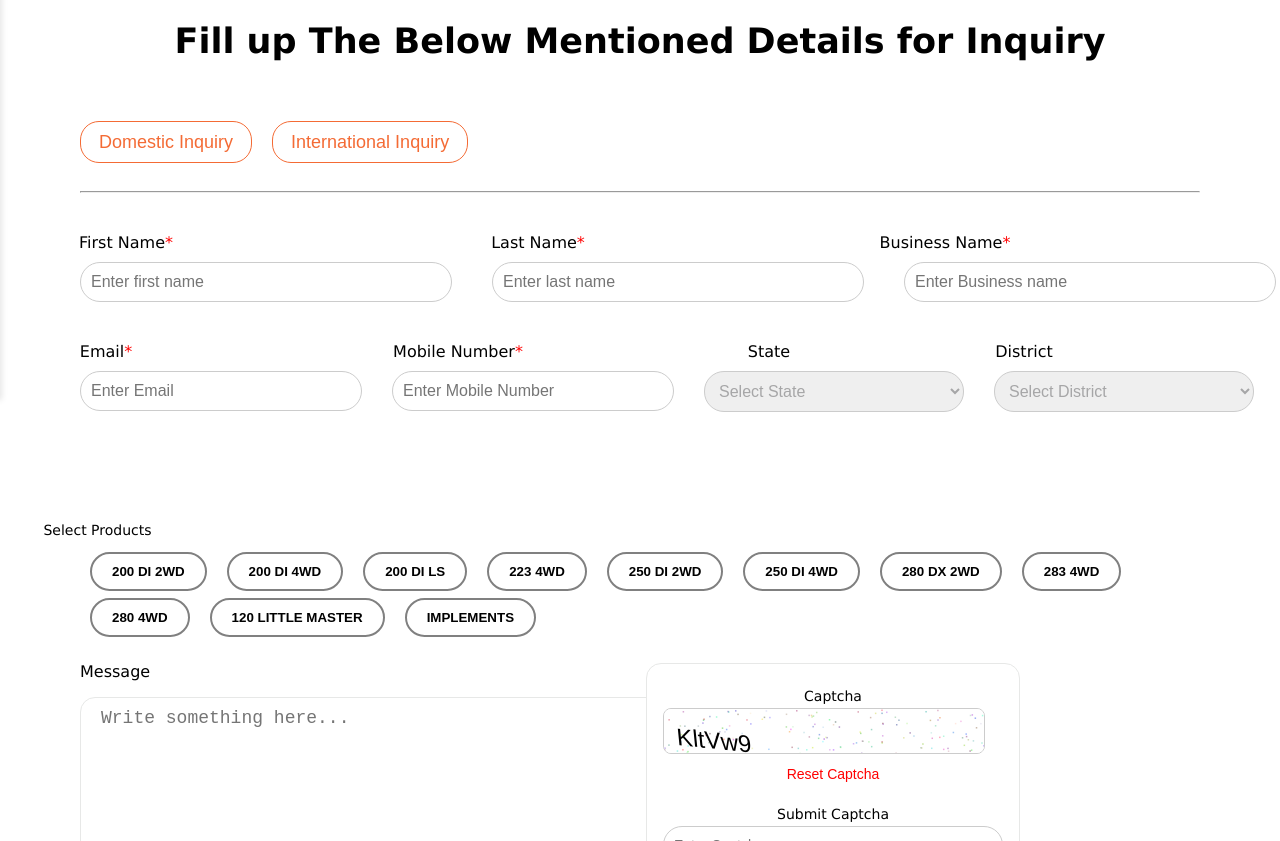
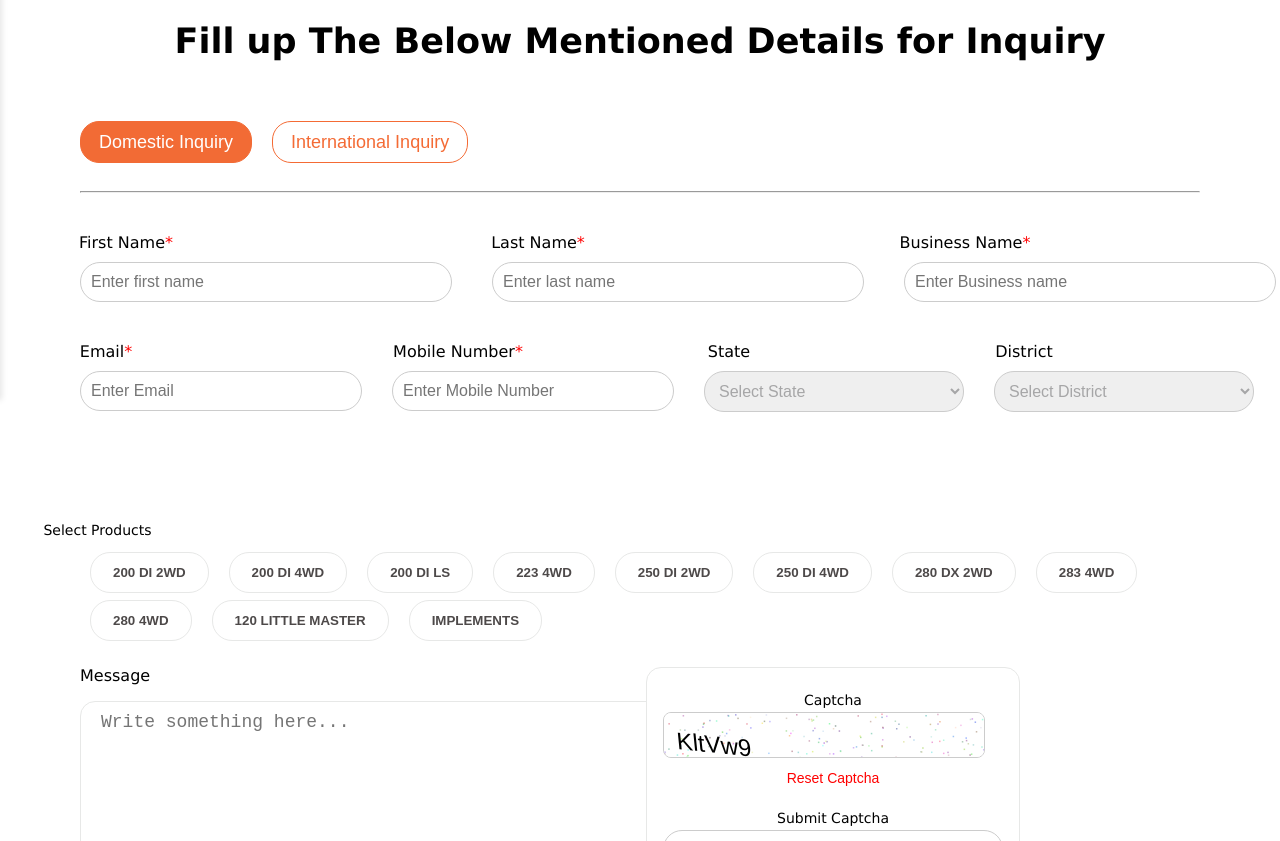
Before and after one commit to sujalkakadiya34/tractors, a React (Create React App) app: page /Inquiry in a window 1280 px wide. Shown: the part 500-1341 px from the top of the page. Built offline with nearby package versions, Linux system fonts and the light colour scheme.

Commit message:
select product button update in inquiry file

```diff
--- a/src/Blogs.css
+++ b/src/Blogs.css
@@ -517,7 +517,13 @@
 .inquiry-form-btn2:hover{
   background-color: #f26b35;
   color: white;
-  }
+  transition: 0.8s;
+}
+.inquiry-form-btn2.active {
+  background-color: #f26b35;
+  color: white;
+  border: 1px solid #f26b35;
+}
 @media (max-width: 768px) {
   .inquiry-form {
     display: flex;
@@ -592,7 +598,7 @@
 }
 
 .fname1-Business{
-  margin-right: 170px;
+  margin-right: 130px;
 }
 
 .inquiry-form-main-container{
@@ -683,6 +689,10 @@
   margin-right: 140px;
 }
 
+.fname3-state{
+  margin-right: 180px;
+}
+
 .inputbox{
   margin-top: 50px;
 }
@@ -800,6 +810,15 @@
   flex-wrap: wrap;
   gap: 0px;
 }
+
+/* .button-row1{
+  margin-bottom: 5px;
+} */
+
+/* .button-roww{
+  margin-bottom: 5px;
+} */
+
 .button-new-row {
   margin-top: 7px;
   margin-left: 80px;
@@ -2182,13 +2201,25 @@ li {
 
 
 .custom-button{
-  padding: 10px 20px;
+  padding: 12px 22px;
   border-radius: 20px;
-  border: 2px solid gray;
+  border: 1px solid #e7e8e7;
   background: white;
-  color: black;
+  color: #4d4949;
   font-weight: 600;
   margin: 0 10px;
   cursor: pointer;
-  transition: all 0.3s ease;
-}
+  /* transition: all 0.3s ease; */
+  transition: all 0.2s ease-in-out;
+}
+
+.custom-button:hover,
+.custom-button.active {
+  border: 1px solid #f36b35;
+  color: #f36b35;
+  background: #fff;
+}
+
+.international-buttons {
+  margin-bottom: 40px;  /* adjust space as needed */
+}
--- a/src/Inquiry.js
+++ b/src/Inquiry.js
@@ -1,24 +1,44 @@
-
 import React, { useState, useRef, useEffect } from 'react';
 import './Blogs.css';
 import RequestQfooter from './RequestQfooter';
 import Footer from './footer';
 
 function Inquiry() {
-  const [selectedButtons, setSelectedButtons] = useState([]);
   const [activeTab, setActiveTab] = useState("domestic");
 
-  const buttonLabels = [
+  // Domestic & International Product Buttons
+  const domesticButtonLabels = [
     '200 DI 2WD', '200 DI 4WD', '200 DI LS', '223 4WD',
     '250 DI 2WD', '250 DI 4WD', '280 DX 2WD', '283 4WD',
     '280 4WD', '120 LITTLE MASTER', 'IMPLEMENTS',
   ];
 
-  const toggleButton = (label) => {
-    setSelectedButtons((prevSelected) =>
-      prevSelected.includes(label)
-        ? prevSelected.filter((item) => item !== label)
-        : [...prevSelected, label]
+  const internationalButtonLabels = [
+    '201 - 4WD', '223 - 4WD - Non EU', '282 - 4WD',
+    '283 - 4WD', '303 - 4WD', '280 DX - 4WD',
+    '283 H - 4WD', '303 H - 4WD', '223 - 4WD - EU',
+    '263 - 4WD', '263 H - 4WD', '263 MID ROPS - 4WD',
+    '263 H MID ROPS - 4WD', '2532 - 4WD', '263 H with Mid Deck Mower',
+    '263 with Loader', '263 H with Loader', '2532 with Loader',
+     'IMPLEMENTS',
+  ];
+
+  const [domesticSelectedButtons, setDomesticSelectedButtons] = useState([]);
+  const [internationalSelectedButtons, setInternationalSelectedButtons] = useState([]);
+
+  const toggleDomesticButton = (label) => {
+    setDomesticSelectedButtons((prev) =>
+      prev.includes(label)
+        ? prev.filter((item) => item !== label)
+        : [...prev, label]
+    );
+  };
+
+  const toggleInternationalButton = (label) => {
+    setInternationalSelectedButtons((prev) =>
+      prev.includes(label)
+        ? prev.filter((item) => item !== label)
+        : [...prev, label]
     );
   };
 
@@ -71,7 +91,9 @@ function Inquiry() {
     district: '',
     message: '',
     country: '',
-    zip: ''
+    zip: '',
+    address1: '',
+    address2: ''
   });
 
   const handleInputChange = (e) => {
@@ -96,7 +118,11 @@ function Inquiry() {
 
   const handleSubmit = () => {
     if (validateForm()) {
-      alert(`✅ ${activeTab === "domestic" ? "Domestic" : "International"} Inquiry Submitted Successfully!`);
+      const selectedProducts =
+        activeTab === "domestic" ? domesticSelectedButtons : internationalSelectedButtons;
+
+      alert(`✅ ${activeTab === "domestic" ? "Domestic" : "International"} Inquiry Submitted Successfully!
+Products Selected: ${selectedProducts.join(", ") || "None"}`);
 
       generateCaptcha();
       setUserCaptchaInput('');
@@ -110,9 +136,12 @@ function Inquiry() {
         district: '',
         message: '',
         country: '',
-        zip: ''
+        zip: '',
+        address1: '',
+        address2: ''
       });
-      setSelectedButtons([]);
+      setDomesticSelectedButtons([]);
+      setInternationalSelectedButtons([]);
     }
   };
 
@@ -151,7 +180,6 @@ function Inquiry() {
         <div className='inquiry-form-hr'><hr /></div>
 
         {/* === Form === */}
-        {/* First/Last/Business */}
         <div className='inquiry-form-main-container'>
           <div className='inquiry-form-firstname'>
             <label className='fname1'>First Name<span style={{ color: 'red' }}>*</span></label><br />
@@ -191,7 +219,7 @@ function Inquiry() {
             <>
               <div className='inquiry-form-main-container'>
                 <div className='inquiry-form-firstname'>
-                  <label className='fname3'>State</label><br />
+                  <label className='fname3-state'>State</label><br />
                   <select name='state' value={formData.state} onChange={handleInputChange} className='lname-input-emailRow'>
                     <option>Select State</option>
                     <option>Gujarat</option>
@@ -214,20 +242,18 @@ function Inquiry() {
             </>
           ) : (
             <>
-
               <div className='inquiry-form-main-container'>
                 <div className='inquiry-form-firstname'>
                   <label className='fname3-add1'>Address Line 1<span style={{ color: 'red' }}>*</span></label><br />
-                  <input type='text' name='country' value={formData.country} onChange={handleInputChange} className='lname-input-emailRow' placeholder='Enter Country' />
+                  <input type='text' name='address1' value={formData.address1} onChange={handleInputChange} className='lname-input-emailRow' placeholder='Enter Address Line 1' />
                 </div>
               </div>
               <div className='inquiry-form-main-container'>
                 <div className='inquiry-form-firstname'>
-                  <label className='fname3-add2'>Address Line 2<span style={{ color: 'red' }}>*</span></label><br />
-                  <input type='text' name='country' value={formData.country} onChange={handleInputChange} className='lname-input-emailRow' placeholder='Enter Country' />
+                  <label className='fname3-add2'>Address Line 2</label><br />
+                  <input type='text' name='address2' value={formData.address2} onChange={handleInputChange} className='lname-input-emailRow' placeholder='Enter Address Line 2' />
                 </div>
               </div>
-
               <div className='inquiry-form-main-container'>
                 <div className='inquiry-form-firstname'>
                   <label className='fname3-country'>Country</label><br />
@@ -248,29 +274,54 @@ function Inquiry() {
           {/* Select Products */}
           <div className="select-products">
             <p className="select-products-p">Select Products</p>
+
+            {activeTab === "domestic" ? (
+              <>
                 <div className="button-row">
-              {buttonLabels.slice(0, 8).map((label, index) => (
+                  {domesticButtonLabels.slice(0, 8).map((label, index) => (
                     <button
                       key={index}
-                  className={`custom-button ${selectedButtons.includes(label) ? 'active' : ''}`}
-                  onClick={() => toggleButton(label)}
+                      type="button"
+                      className={`custom-button ${domesticSelectedButtons.includes(label) ? 'active' : ''}`}
+                      onClick={() => toggleDomesticButton(label)}
                     >
                       {label}
                     </button>
                   ))}
                 </div>
-
                 <div className="button-new-row">
-              {buttonLabels.slice(8).map((label, index) => (
+                  {domesticButtonLabels.slice(8).map((label, index) => (
                     <button
                       key={index}
-                  className={`custom-button ${selectedButtons.includes(label) ? 'active' : ''}`}
-                  onClick={() => toggleButton(label)}
+                      type="button"
+                      className={`custom-button ${domesticSelectedButtons.includes(label) ? 'active' : ''}`}
+                      onClick={() => toggleDomesticButton(label)}
                     >
                       {label}
                     </button>
                   ))}
                 </div>
+              </>
+            ) : (
+              <>
+           <div className="international-buttons">
+              <div className="button-row">
+                {internationalButtonLabels.map((label, index) => (
+                  <button
+                    key={index}
+                    type="button"
+                    className={`custom-button ${
+                      internationalSelectedButtons.includes(label) ? "active" : ""
+                    }`}
+                    onClick={() => toggleInternationalButton(label)}
+                  >
+                    {label}
+                  </button>
+                ))}
+              </div>
+            </div>
+              </>
+            )}
           </div>
         </div>
 
@@ -278,7 +329,13 @@ function Inquiry() {
         <div className='textareaMessage1'>
           <p className='textareaMessage'>Message</p>
           <div className='textarea'>
-            <textarea name="message" className='textarea1' value={formData.message} onChange={handleInputChange} placeholder='Write something here...'></textarea>
+            <textarea
+              name="message"
+              className='textarea1'
+              value={formData.message}
+              onChange={handleInputChange}
+              placeholder='Write something here...'
+            ></textarea>
           </div>
         </div>
 
@@ -288,7 +345,12 @@ function Inquiry() {
           <canvas ref={canvasRef} width={320} height={44}></canvas>
           <button type="button" className="reset-btn" onClick={generateCaptcha}>Reset Captcha</button>
           <label>Submit Captcha</label>
-          <input type="text" value={userCaptchaInput} onChange={(e) => setUserCaptchaInput(e.target.value)} placeholder="Enter Captcha" />
+          <input
+            type="text"
+            value={userCaptchaInput}
+            onChange={(e) => setUserCaptchaInput(e.target.value)}
+            placeholder="Enter Captcha"
+          />
         </div>
 
         <div className="inquiry-form-hr1"><hr /></div>
```
Lines whose indentation alone changed are shown as unchanged.
